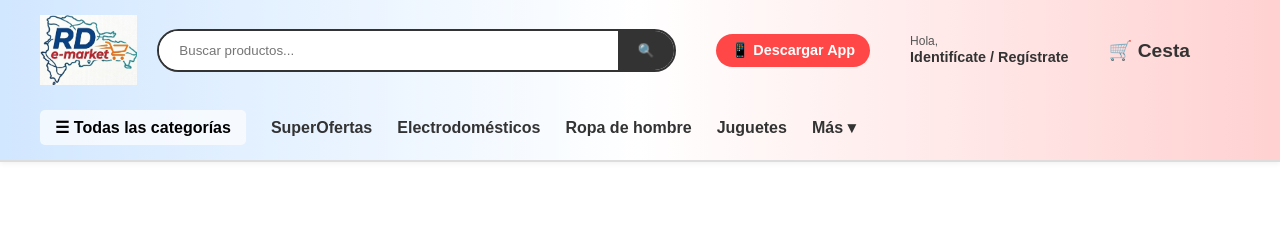
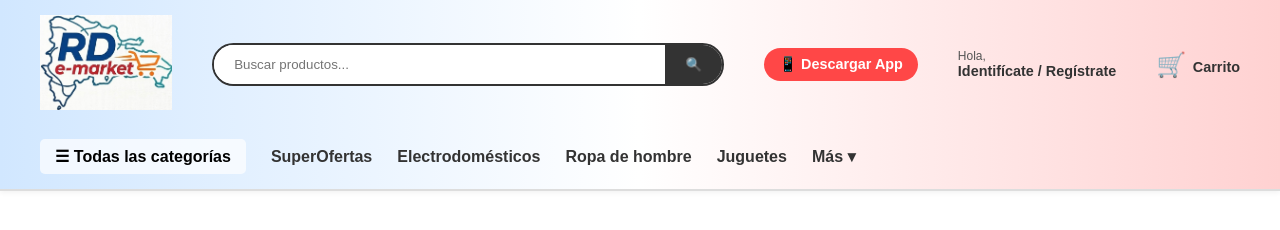
Before and after one commit to Glennyarp/rdmarket-backend, a website: page public/index.html in a window 1280 px wide. Drawn offline with Linux system fonts and the light colour scheme.

Commit message:
Logo grande, buscador extendido y texto Carrito ajustado

```diff
--- a/public/index.html
+++ b/public/index.html
@@ -8,7 +8,6 @@
 </head>
 <body>
     <header class="main-header">
-        <!-- Fila Superior -->
         <div class="header-top">
             <div class="logo-container">
                 <img src="logo-v2.png" alt="RDMARKET" class="logo-img">
@@ -27,11 +26,10 @@
                     <a href="#" class="auth-link">Identifícate / Regístrate</a>
                 </div>
 
-                <a href="#" class="cart-link">🛒 Cesta</a>
+                <a href="#" class="cart-link">🛒 <span class="cart-text">Carrito</span></a>
             </div>
         </div>
 
-        <!-- Fila Inferior (Categorías) -->
         <nav class="header-bottom">
             <div class="categories-menu">☰ Todas las categorías</div>
             <a href="#">SuperOfertas</a>
--- a/public/style.css
+++ b/public/style.css
@@ -1,8 +1,6 @@
-/* Limpieza básica */
 * { box-sizing: border-box; }
 body { margin: 0; font-family: Arial, sans-serif; }
 
-/* Header con degradado bandera dominicana pálida */
 .main-header {
     background: linear-gradient(90deg, #d1e7ff 0%, #ffffff 50%, #ffd1d1 100%);
     border-bottom: 2px solid #ddd;
@@ -10,78 +8,37 @@ body { margin: 0; font-family: Arial, sans-serif; }
     box-shadow: 0 2px 5px rgba(0,0,0,0.05);
 }
 
-/* Fila Superior: Distribución */
-.header-top {
-    display: flex;
-    align-items: center;
-    justify-content: space-between;
-    gap: 20px;
-    margin-bottom: 15px;
-}
+.header-top { display: flex; align-items: center; justify-content: space-between; gap: 20px; margin-bottom: 15px; }
 
-/* Ajuste del Logo */
-.logo-container { display: flex; align-items: center; }
-.logo-img { height: 70px; width: auto; object-fit: contain; }
+/* Logo más grande */
+.logo-img { height: 95px; width: auto; object-fit: contain; }
 
-/* Buscador: Más largo hacia la derecha */
+/* Buscador más largo */
 .search-container {
     flex-grow: 1;
     display: flex;
-    max-width: 750px;
+    max-width: 900px; /* Extendido para mayor longitud */
     border: 2px solid #333;
     border-radius: 25px;
     overflow: hidden;
-    margin-right: 20px;
+    margin: 0 20px; /* Margen a ambos lados */
 }
 
 .search-container input { width: 100%; padding: 12px 20px; border: none; outline: none; }
 .search-container button { border: none; background: #333; color: white; padding: 0 20px; cursor: pointer; }
 
-/* Acciones de usuario */
-.user-actions {
-    display: flex;
-    align-items: center;
-    gap: 40px;
-    margin-right: 50px;
-    white-space: nowrap;
-}
+/* Acciones */
+.user-actions { display: flex; align-items: center; gap: 40px; white-space: nowrap; }
 
-.app-download-link {
-    background-color: #ff4747;
-    color: white !important;
-    padding: 8px 15px;
-    border-radius: 20px;
-    text-decoration: none;
-    font-weight: bold;
-    font-size: 0.9em;
-}
-
+.app-download-link { background-color: #ff4747; color: white !important; padding: 8px 15px; border-radius: 20px; text-decoration: none; font-weight: bold; font-size: 0.9em; }
 .user-login { display: flex; flex-direction: column; line-height: 1.2; }
 .hello-text { font-size: 0.75em; color: #555; }
 .auth-link { text-decoration: none; color: #333; font-weight: bold; font-size: 0.9em; }
 
-/* Carrito más grande */
-.cart-link {
-    text-decoration: none;
-    color: #333;
-    font-weight: bold;
-    font-size: 1.2em;
-}
+/* Carrito con icono grande y texto tamaño original */
+.cart-link { text-decoration: none; color: #333; font-weight: bold; font-size: 1.5em; } /* Icono grande */
+.cart-text { font-size: 0.6em; vertical-align: middle; } /* Texto tamaño original */
 
-/* Fila Inferior (Categorías) */
-.header-bottom {
-    display: flex;
-    align-items: center;
-    gap: 25px;
-    font-weight: bold;
-    padding-top: 10px;
-}
-
-.categories-menu {
-    background-color: rgba(255, 255, 255, 0.7);
-    padding: 8px 15px;
-    border-radius: 5px;
-    cursor: pointer;
-}
-
+.header-bottom { display: flex; align-items: center; gap: 25px; font-weight: bold; padding-top: 10px; }
+.categories-menu { background-color: rgba(255, 255, 255, 0.7); padding: 8px 15px; border-radius: 5px; cursor: pointer; }
 .header-bottom a { text-decoration: none; color: #333; }
```
